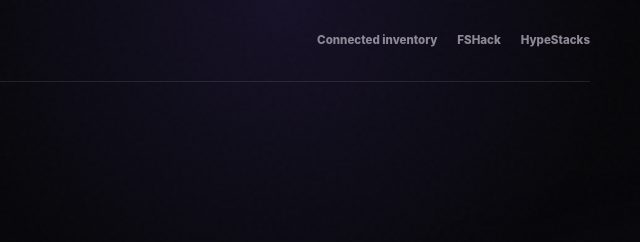
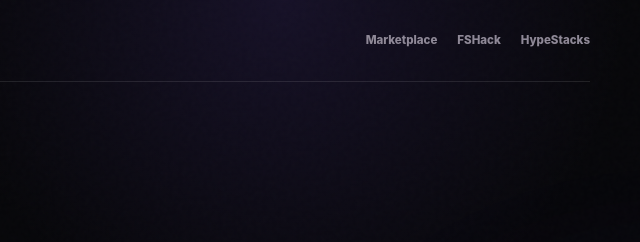
Before and after one commit to grandopenauto/ultrahype, a plain HTML site: page market-item.html in a window 1280 px wide. Shown: the top 242 px of the page, 640-1280 px from the left. Drawn offline with Linux system fonts and the light colour scheme.

Commit message:
Link connected item pages into marketplace

```diff
--- a/market-item.html
+++ b/market-item.html
@@ -23,7 +23,7 @@
       <span class="brand-word">ULTRAHYPE</span>
     </a>
     <nav class="market-item-nav" aria-label="Item navigation">
-      <a href="index.html#ebay">Connected inventory</a>
+      <a href="marketplace.html">Marketplace</a>
       <a href="index.html#fshack">FSHack</a>
       <a href="index.html#hypestacks">HypeStacks</a>
     </nav>
```
